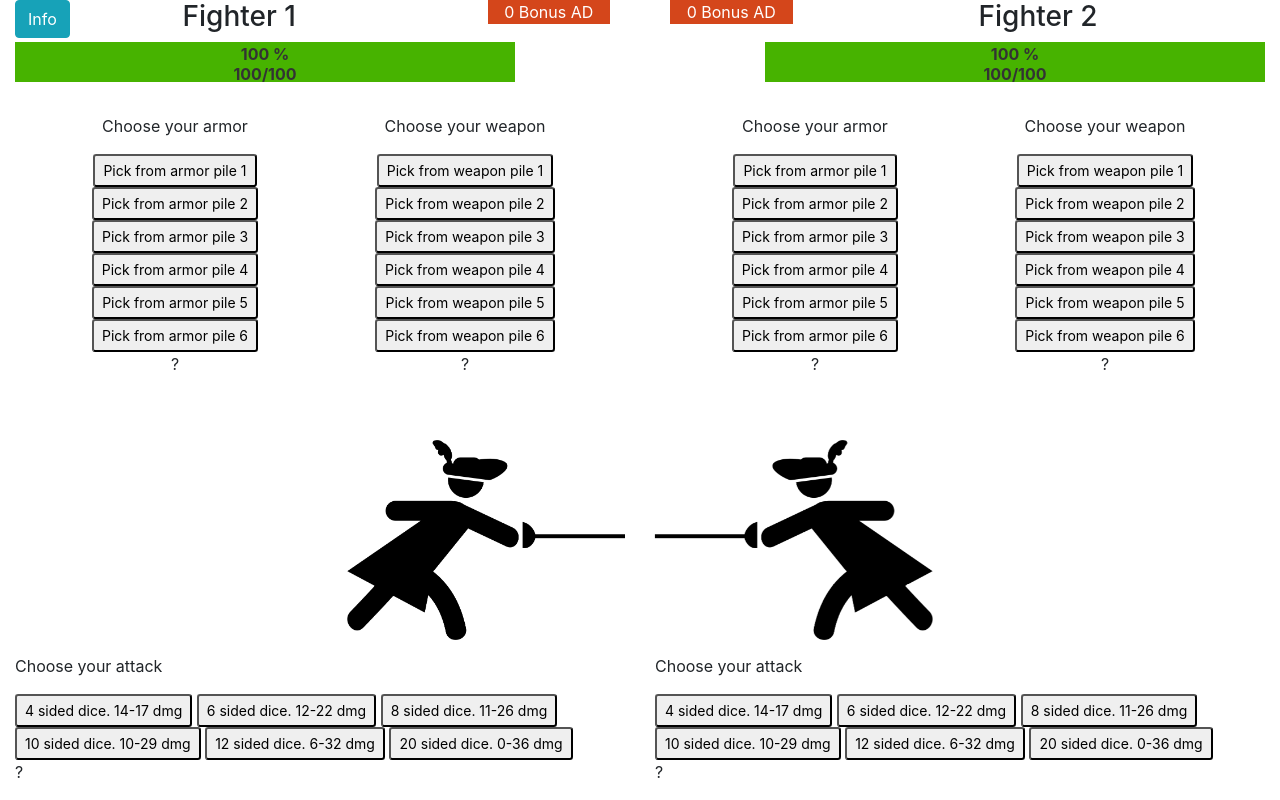
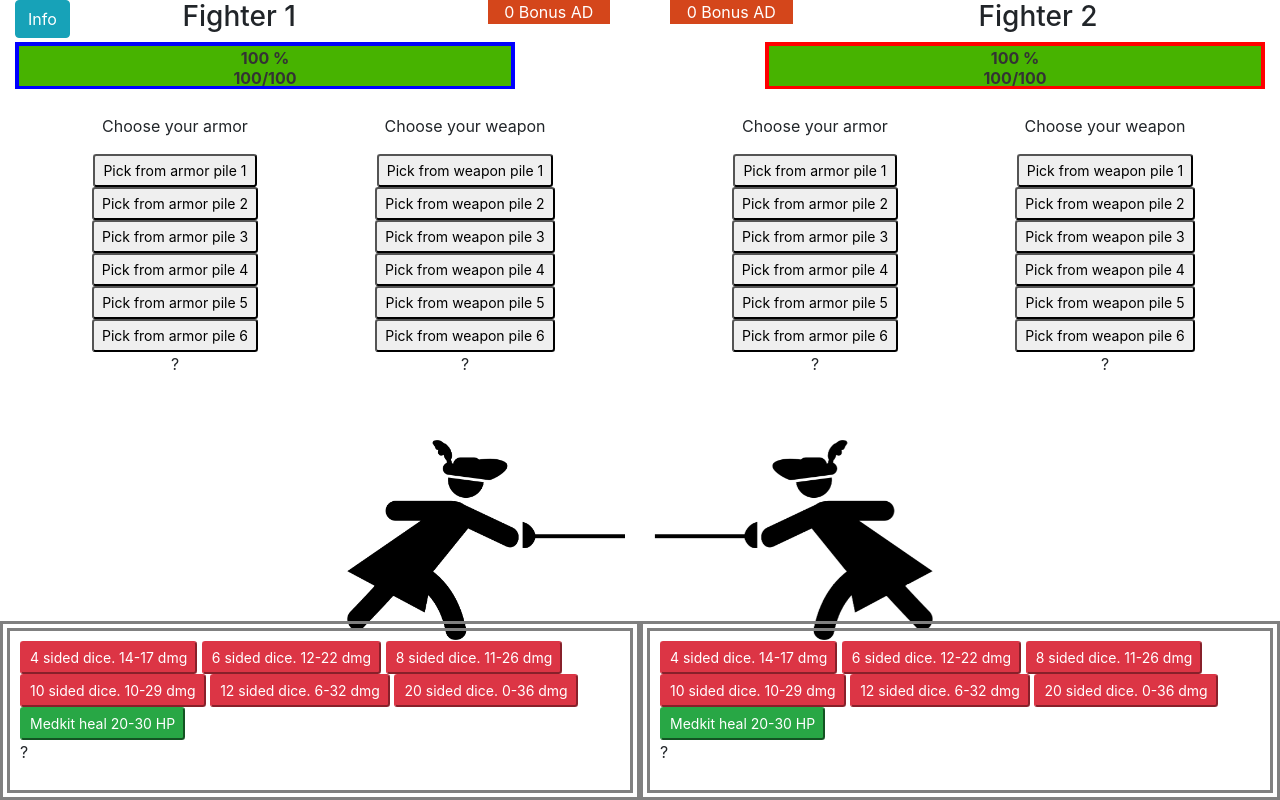
Before and after one commit to PatrickNoonan/Dice-Game, a plain HTML site: page index.html in a window 1280 px wide. Drawn offline with nearby package versions, Linux system fonts and the light colour scheme.

Commit message:
Game finished

```diff
--- a/dice.css
+++ b/dice.css
@@ -20,15 +20,21 @@ body {
 
 .health-bar1{
     width: 500px;
-    height: 40px;
+    height: 47px;
     background: grey;
     float: left;
+    border-color: blue;
+    border-style: solid;
+    border-width: 4px;
 }
 .health-bar2{
     width: 500px;
-    height: 40px;
+    height: 47px;
     background: grey;
     float: right;
+    border-color: red;
+    border-style: solid;
+    border-width: 4px;
 }
 
 .percentage{
@@ -73,3 +79,22 @@ body {
 .stickTwo {
     transform: rotateY(180deg);
 }
+
+.weapon-box {
+    /*border-color: grey;
+    border-style: double;
+    border-width: 4px;*/
+}
+
+.armor-box {
+    /*border-color: grey;
+    border-style: double;
+    border-width: 4px;*/
+}
+
+.menu-box {
+    padding: 10px;
+    border-color: grey;
+    border-style: double;
+    border-width: 10px;
+}
--- a/dice.js
+++ b/dice.js
@@ -56,6 +56,10 @@ function rollTheDice(diceSides) {
             rollResult = Math.floor(Math.random() * (max - min)) + min;
             // CHANCE OF SELF HARM
             break;
+        case 25:
+            min = -20;
+            max = -30;
+            rollResult = Math.floor(Math.random() * (max - min)) + min;
     }
 
     return rollResult;
@@ -196,7 +200,18 @@ function atkFunction(player, diceSides) {
     if (playerOneObject.Weapon !== "tbd" && playerTwoObject.Weapon !== "tbd" && playerOneObject.Armor !== "tbd" && playerTwoObject.Armor !== "tbd") {
         if (player == "P1" && playerOneObject.turnCount) {
             atkDamage = playerOneObject.Weapon + rollTheDice(diceSides);
-            document.getElementById("displayAttackP1").innerHTML = "P1 dealt " + atkDamage + " damage to P2";
+            if (atkDamage < 0) {
+                document.getElementById("displayAttackP1").innerHTML = "Fighter 1 Healed for " + (atkDamage - (atkDamage * 2)) + " HP";
+                playerOneObject.HP -= atkDamage;
+                document.getElementById("p1CurrentHP").innerHTML = playerOneObject.HP + "/" + playerOneObject.startHP;
+                playerOneObject.percentHP = Math.floor((playerOneObject.HP / playerOneObject.startHP) * 100);
+                document.getElementById("p1CurrentHP").style.width = playerOneObject.percentHP + "%";
+                document.getElementById("p1CurrentPercent").innerHTML = playerOneObject.percentHP + "%";
+                document.getElementById("p1CurrentPercent").style.width = playerOneObject.percentHP + "%";
+                playerOneObject.turnCount = false;
+                playerTwoObject.turnCount = true;
+            } else {
+                document.getElementById("displayAttackP1").innerHTML = "Fighter 1 dealt " + atkDamage + " damage to Fighter 2";
                 playerTwoObject.HP -= atkDamage;
                 document.getElementById("p2CurrentHP").innerHTML = playerTwoObject.HP + "/" + playerTwoObject.startHP;
                 playerTwoObject.percentHP = Math.floor((playerTwoObject.HP / playerTwoObject.startHP) * 100);
@@ -207,14 +222,26 @@ function atkFunction(player, diceSides) {
                 playerTwoObject.turnCount = true;
                 if (playerTwoObject.HP < 1) {
                     playerOneObject.winCount += 1;
-                document.getElementById("winCountP1").innerHTML = "P1 has " + playerOneObject.winCount + " wins";
-                document.getElementById("gameOverP1").innerHTML = "P2 has been defeated, P1 wins!";
-                restartGame = prompt("P1 has dealt a killing blow of " + atkDamage + " to P2!\nWould you like to play again? (Y or N)");
+                    document.getElementById("winCountP1").innerHTML = "Fighter 1 has " + playerOneObject.winCount + " wins";
+                    document.getElementById("gameOverP1").innerHTML = "Fighter 2 has been defeated, Figher 1 wins!";
+                    restartGame = prompt("Fighter 1 has dealt a killing blow of " + atkDamage + " to Fighter 2!\nWould you like to play again? (Y or N)");
                     resetGame();
+                }
             }
         } else if (player == "P2" && playerTwoObject.turnCount) {
             atkDamage = playerTwoObject.Weapon + rollTheDice(diceSides);
-            document.getElementById("displayAttackP2").innerHTML = "P2 dealt " + atkDamage + " damage to P1";
+            if (atkDamage < 0) {
+                document.getElementById("displayAttackP2").innerHTML = "Fighter 2 Healed for " + (atkDamage - (atkDamage * 2)) + " HP";
+                playerTwoObject.HP -= atkDamage;
+                document.getElementById("p2CurrentHP").innerHTML = playerTwoObject.HP + "/" + playerTwoObject.startHP;
+                playerTwoObject.percentHP = Math.floor((playerTwoObject.HP / playerTwoObject.startHP) * 100);
+                document.getElementById("p2CurrentHP").style.width = playerTwoObject.percentHP + "%";
+                document.getElementById("p2CurrentPercent").innerHTML = playerTwoObject.percentHP + "%";
+                document.getElementById("p2CurrentPercent").style.width = playerTwoObject.percentHP + "%";
+                playerTwoObject.turnCount = false;
+                playerOneObject.turnCount = true;
+            } else {
+                document.getElementById("displayAttackP2").innerHTML = "Fighter 2 dealt " + atkDamage + " damage to Fighter 1";
                 playerOneObject.HP -= atkDamage;
                 document.getElementById("p1CurrentHP").innerHTML = playerOneObject.HP + "/" + playerOneObject.startHP;
                 playerOneObject.percentHP = Math.floor((playerOneObject.HP / playerOneObject.startHP) * 100);
@@ -225,10 +252,11 @@ function atkFunction(player, diceSides) {
                 playerOneObject.turnCount = true;
                 if (playerOneObject.HP < 1) {
                     playerTwoObject.winCount += 1;
-                document.getElementById("winCountP2").innerHTML = "P2 has " + playerTwoObject.winCount + " wins";
-                document.getElementById("gameOverP2").innerHTML = "P1 has been defeated, P2 wins!";
-                restartGame = prompt("P2 has dealt a killing blow of " + atkDamage + " to P1!\nWould you like to play again? (Y or N)");
+                    document.getElementById("winCountP2").innerHTML = "Fighter 2 has " + playerTwoObject.winCount + " wins";
+                    document.getElementById("gameOverP2").innerHTML = "Fighter 1 has been defeated, Fighter 2 wins!";
+                    restartGame = prompt("Fighter 2 has dealt a killing blow of " + atkDamage + " to Fighter 1!\nWould you like to play again? (Y or N)");
                     resetGame();
+                }
             }
         } else {
             alert("It's not your turn!");
--- a/index.html
+++ b/index.html
@@ -42,9 +42,9 @@
             <br>
             <br>
             <br>
-            <div class="container">
+            <div class="container items-box">
                 <div class="row">
-                    <div class="col-6">
+                    <div class="col-6 armor-box">
                         <p>Choose your armor</p>
 
                         <button class="armorButton btn-default btn-sm" type="button" onclick="chooseArmor('P1', 4)">Pick
@@ -70,7 +70,7 @@
                         <p id="displayArmorValueP1">?</p>
                         <br>
                     </div>
-                    <div class="col-6">
+                    <div class="col-6 weapon-box">
 
                         <p>Choose your weapon</p>
                         <button class="weaponButton btn-default btn-sm" type="button"
@@ -132,9 +132,9 @@
             <br>
             <br>
             <br>
-            <div class="container">
+            <div class="container items-box">
                 <div class="row">
-                    <div class="col-6">
+                    <div class="col-6 armor-box">
                         <p>Choose your armor</p>
 
                         <button class="armorButton btn-default btn-sm" type="button" onclick="chooseArmor('P2', 4)">Pick
@@ -159,7 +159,7 @@
                         <p id="displayArmorValueP2">?</p>
                         <br>
                     </div>
-                    <div class="col-6">
+                    <div class="col-6 weapon-box">
 
                         <p>Choose your weapon</p>
 
@@ -190,57 +190,61 @@
 
         <div class="row stick-figues">
             <div class="col-6 stickOne">
-                    <img src="SFimage.png" alt="Stick Figure" height="200">
+                <img src="SFimage.png" alt="Stick Figure" height="200">
             </div>
             <div class="col-6 stickTwo">
-                    <img src="SFimage.png" alt="Stick Figure" height="200">
+                <img src="SFimage.png" alt="Stick Figure" height="200">
             </div>
         </div>
 
         <div class="row menu-row">
             <div class="col-6 menu-box">
-                <p>Choose your attack</p>
 
-                <button class="atkButton btn-default btn-sm" type="button" onclick="atkFunction('P1', 4)">4 sided dice.
+                <button class="atkButton btn-danger btn-sm" type="button" onclick="atkFunction('P1', 4)">4 sided
+                    dice.
                     14-17 dmg</button>
-                <button class="atkButton btn-default btn-sm" type="button" onclick="atkFunction('P1', 6)">6 sided dice.
+                <button class="atkButton btn-danger btn-sm" type="button" onclick="atkFunction('P1', 6)">6 sided
+                    dice.
                     12-22 dmg</button>
-                <button class="atkButton btn-default btn-sm" type="button" onclick="atkFunction('P1', 8)">8 sided dice.
+                <button class="atkButton btn-danger btn-sm" type="button" onclick="atkFunction('P1', 8)">8 sided
+                    dice.
                     11-26 dmg</button>
-                <button class="atkButton btn-default btn-sm" type="button" onclick="atkFunction('P1', 10)">10 sided
+                <button class="atkButton btn-danger btn-sm" type="button" onclick="atkFunction('P1', 10)">10 sided
                     dice. 10-29 dmg</button>
-                <button class="atkButton btn-default btn-sm" type="button" onclick="atkFunction('P1', 12)">12 sided
+                <button class="atkButton btn-danger btn-sm" type="button" onclick="atkFunction('P1', 12)">12 sided
                     dice. 6-32 dmg</button>
-                <button class="atkButton btn-default btn-sm" type="button" onclick="atkFunction('P1', 20)">20 sided
+                <button class="atkButton btn-danger btn-sm" type="button" onclick="atkFunction('P1', 20)">20 sided
                     dice. 0-36 dmg</button>
+                <button class="atkButton btn-success btn-sm" type="button" onclick="atkFunction('P1', 25)"> Medkit
+                     heal 20-30 HP </button>
                 <p id="displayAttackP1">?</p>
                 <h3 id="gameOverP1"></h3>
-                <h2 id="winCountP1"></h2>
+                <h3 id="winCountP1"></h3>
             </div>
+            <div class="col-6 menu-box">
 
-            <div class="col-6 menu-box">
-                <p>Choose your attack</p>
-
-                <button class="atkButton btn-default btn-sm" type="button" onclick="atkFunction('P2', 4)">4 sided
+                <button class="atkButton btn-danger btn-sm" type="button" onclick="atkFunction('P2', 4)">4 sided
                     dice.
                     14-17 dmg</button>
-                <button class="atkButton btn-default btn-sm" type="button" onclick="atkFunction('P2', 6)">6 sided
+                <button class="atkButton btn-danger btn-sm" type="button" onclick="atkFunction('P2', 6)">6 sided
                     dice.
                     12-22 dmg</button>
-                <button class="atkButton btn-default btn-sm" type="button" onclick="atkFunction('P2', 8)">8 sided
+                <button class="atkButton btn-danger btn-sm" type="button" onclick="atkFunction('P2', 8)">8 sided
                     dice.
                     11-26 dmg</button>
-                <button class="atkButton btn-default btn-sm" type="button" onclick="atkFunction('P2', 10)">10 sided
+                <button class="atkButton btn-danger btn-sm" type="button" onclick="atkFunction('P2', 10)">10 sided
                     dice. 10-29 dmg</button>
-                <button class="atkButton btn-default btn-sm" type="button" onclick="atkFunction('P2', 12)">12 sided
+                <button class="atkButton btn-danger btn-sm" type="button" onclick="atkFunction('P2', 12)">12 sided
                     dice. 6-32 dmg</button>
-                <button class="atkButton btn-default btn-sm" type="button" onclick="atkFunction('P2', 20)">20 sided
+                <button class="atkButton btn-danger btn-sm" type="button" onclick="atkFunction('P2', 20)">20 sided
                     dice. 0-36 dmg</button>
+                <button class="atkButton btn-success btn-sm" type="button" onclick="atkFunction('P2', 25)"> Medkit
+                    heal 20-30 HP</button>
                 <p id="displayAttackP2">?</p>
                 <h3 id="gameOverP2"></h3>
-                <h2 id="winCountP2"></h2>
+                <h3 id="winCountP2"></h3>
             </div>
-</div>
+        </div>
 
 
         <!--
```
Lines whose indentation alone changed are shown as unchanged.
